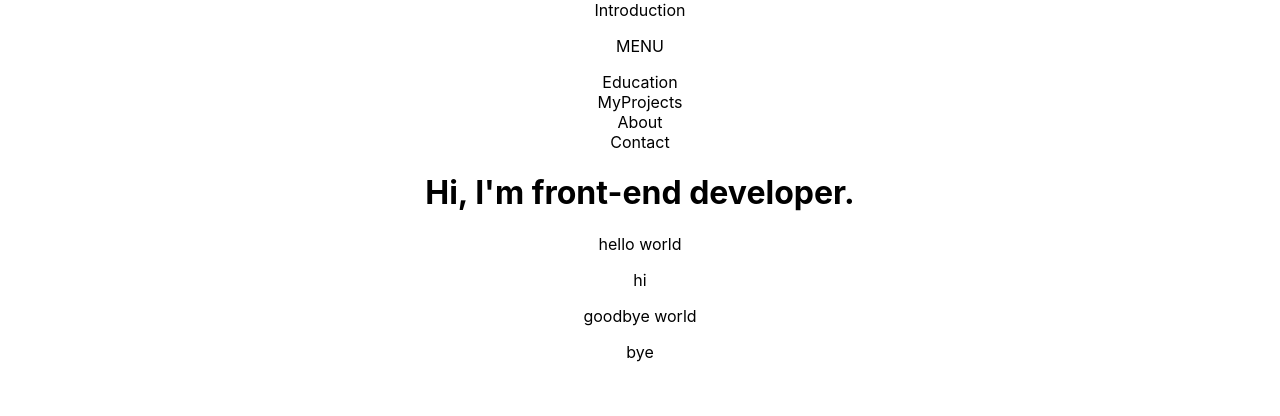
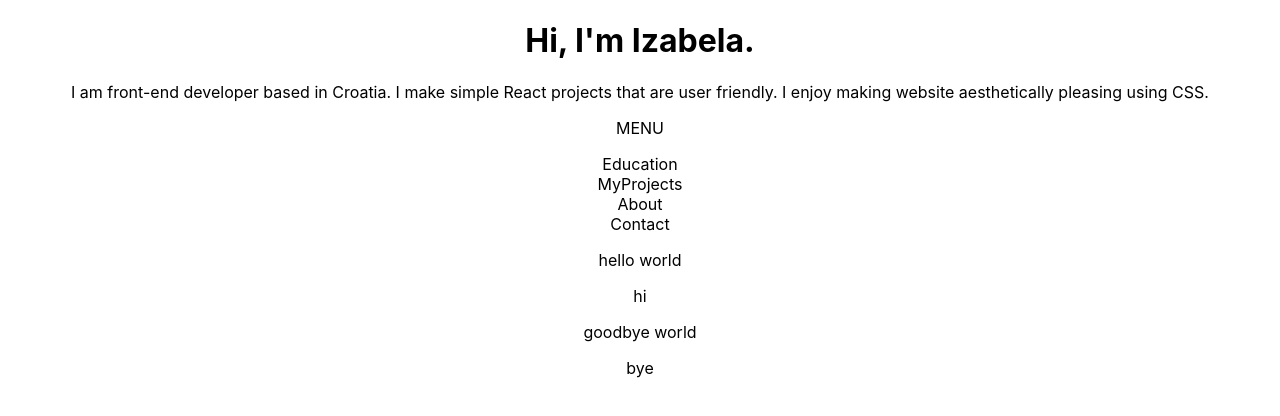
Before and after one commit to izabela-jelovac/personal-website, a React (Create React App) app in the folder personal-website/: page / in a window 1280 px wide. Shown: the top 416 px of the page. Built offline with nearby package versions, Linux system fonts and the light colour scheme.

Commit message:
write introduction information.

```diff
--- a/personal-website/src/App.js
+++ b/personal-website/src/App.js
@@ -8,7 +8,6 @@ function App() {
     <div className="App">
       <Introduction />
       <Menu />
-      <h1>Hi, I'm front-end developer. </h1>
       <Card title={"hello world"} description={"hi"} />
       <Card title={"goodbye world"} description={"bye"} />
     </div>
--- a/personal-website/src/components/Introduction.js
+++ b/personal-website/src/components/Introduction.js
@@ -1,4 +1,13 @@
-function Introduction (){
-    return<div>Introduction</div>
+function Introduction() {
+  return (
+    <div>
+      <h1>Hi, I'm Izabela. </h1>
+      <p>
+        I am front-end developer based in Croatia. I make simple React projects
+        that are user friendly. I enjoy making website aesthetically pleasing
+        using CSS.
+      </p>
+    </div>
+  );
 }
-export default Introduction
+export default Introduction;
```
